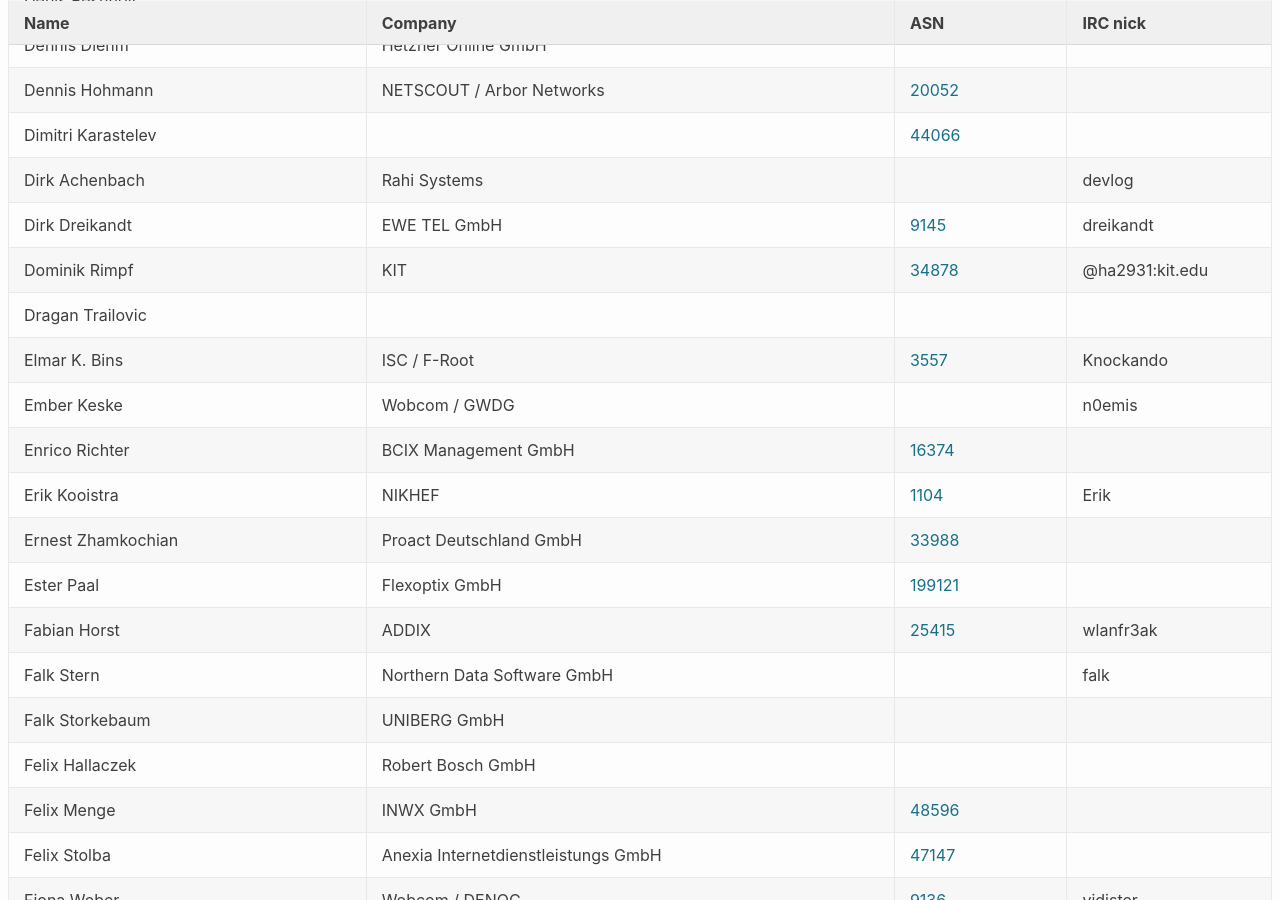
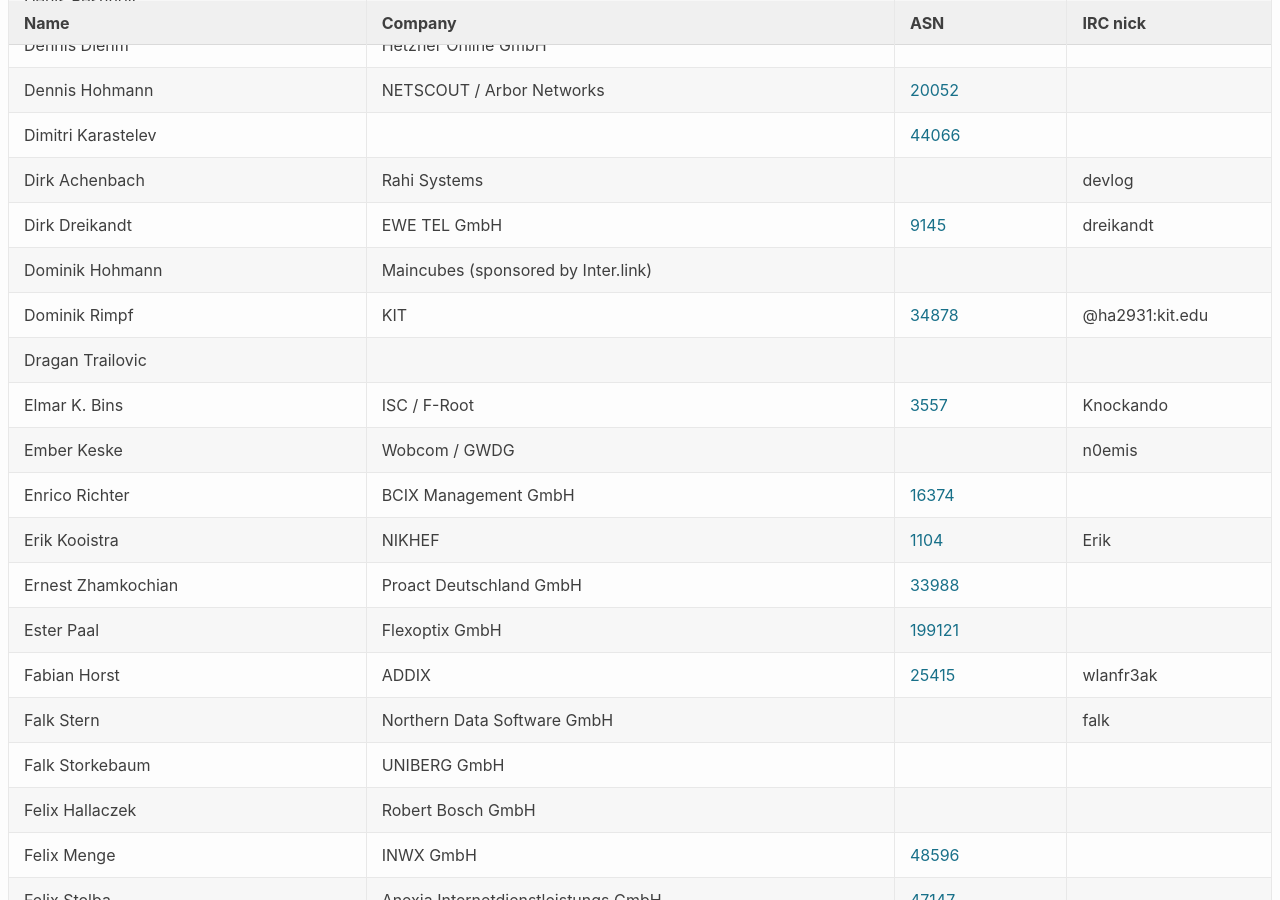
Before and after one commit to denog/pretix-attendeelist, a Jekyll site: the page built from denog14/index.md, in a window 1280 px wide and 900 px high, scrolled down 2674 px. Built offline with Jekyll 4.4.1, drawn with Linux system fonts in a browser that asks for light colours.

Commit message:
Latest data: Mon Nov  7 12:11:47 UTC 2022

```diff
--- a/_data/attendees_denog14_onsite.json
+++ b/_data/attendees_denog14_onsite.json
@@ -364,6 +364,12 @@
     "company": "EWE TEL GmbH",
     "irc": "dreikandt",
     "asn": "9145"
+  },
+  {
+    "name": "Dominik Hohmann",
+    "company": "Maincubes (sponsored by Inter.link)",
+    "irc": null,
+    "asn": null
   },
   {
     "name": "Dominik Rimpf",
```
